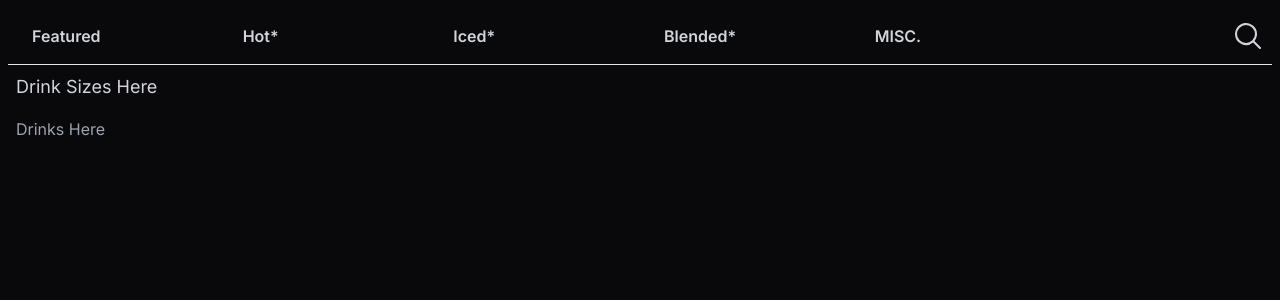
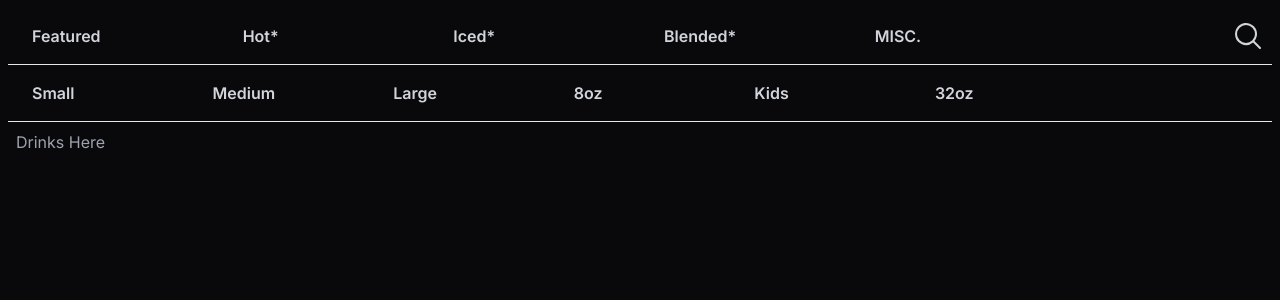
Before and after one commit to ShadowDraco/DBDrinkBuilder, a Next.js app: page /components/pages/featured-page in a window 1280 px wide. Shown: the top 300 px of the page. Built offline with nearby package versions, Linux system fonts and the light colour scheme.

Commit message:
Lay Groundwork for drink building!

```diff
--- a/app/components/layout/Author.js
+++ b/app/components/layout/Author.js
@@ -3,8 +3,8 @@ import Link from 'next/link'
 export default function Author() {
   return (
     <div className='bg-zinc-950 p-3'>
-      <p className='mt-5 mb-2 text-center'>
-        Web Services by{' '}
+      <p className='mt-5 mb-2 text-center text-gray-300 sm:text-sm'>
+        Web Services by<br></br>
         <Link
           target='_blank'
           href='https://github.com/shadowdraco'
--- a/app/components/layout/CurrentPage.js
+++ b/app/components/layout/CurrentPage.js
@@ -10,6 +10,7 @@ export default function CurrentPage({
   setOrderInformation,
   setDrinks,
   setCurrentDrink,
+  currentDrink,
 }) {
   const [currentPage, setCurrentPage] = useState(0)
   const [orderInformationSaved, setOrderInformationSaved] = useState(false)
@@ -29,6 +30,8 @@ export default function CurrentPage({
           currentPage={currentPage}
           setCurrentPage={setCurrentPage}
           orderInformationSaved={orderInformationSaved}
+          currentDrink={currentDrink}
+          setCurrentDrink={setCurrentDrink}
         />
       )
     case 'hot-page':
@@ -71,6 +74,7 @@ export default function CurrentPage({
           orderInformationSaved={orderInformationSaved}
           setOrderInformationSaved={setOrderInformationSaved}
           setOrderInformation={setOrderInformation}
+          setCurrentDrink={setCurrentDrink}
         />
       )
   }
--- /dev/null
+++ b/app/components/layout/DrinkSizes.js
@@ -0,0 +1,38 @@
+'use client'
+import React, { useState } from 'react'
+
+export default function DrinkSizes({ currentDrink, setCurrentDrink }) {
+  const sizes = ['Small', 'Medium', 'Large', '8oz', 'Kids', '32oz']
+  const [error, setError] = useState('')
+
+  const updateCurrentDrink = index => {
+    const newDrink = currentDrink
+    newDrink.size = index
+    setCurrentDrink(newDrink)
+  }
+
+  return (
+    <ul className='p-2 flex flex-wrap w-full text-md gap-2 font-medium text-center bg-zinc-950 text-gray-300 border-b border-gray-200 dark:border-gray-700 dark:text-gray-400'>
+      {sizes.map((size, index) => {
+        return (
+          <li className='me-2 flex flex-1' key={`${size} ${index}`}>
+            <button
+              aria-current='page'
+              onClick={() => {
+                updateCurrentDrink(index)
+              }}
+              className={`bg-transparent text-gray-300 font-semibold hover:text-gray-300 py-2 px-4 hover:bg-zinc-800 rounded
+                  ${currentDrink?.size == index ? 'border border-gray-300' : ''}
+              `}
+            >
+              {size}
+            </button>
+          </li>
+        )
+      })}
+      <div className='flex flex-1 justify-end'>
+        <p className='text-xs text-red-500'>{error}</p>
+      </div>
+    </ul>
+  )
+}
--- a/app/components/layout/summary/BottomSummary.js
+++ b/app/components/layout/summary/BottomSummary.js
@@ -1,6 +1,6 @@
 import React, { useState } from 'react'
 import { Menu, MenuButton, MenuItem, MenuItems } from '@headlessui/react'
-import { Bars3Icon, ChevronUpIcon } from '@heroicons/react/24/solid'
+import { ChevronUpIcon } from '@heroicons/react/24/solid'
 
 const total = '$0.00'
 const options = [
@@ -54,11 +54,11 @@ export default function BottomSummary() {
             </div>
           </MenuItems>
         </Menu>
-        <button class='flex-1 rounded px-5 py-2.5 overflow-hidden group bg-green-600 relative hover:bg-gradient-to-r hover:from-green-600 hover:to-green-400 text-white hover:ring-2 hover:ring-offset-2 hover:ring-green-400 transition-all ease-out duration-300'>
-          <span class='absolute right-0 w-8 h-32 -mt-12 transition-all duration-1000 transform translate-x-12 bg-white opacity-10 rotate-12 group-hover:-translate-x-40 ease'></span>
+        <button className='flex-1 rounded px-5 py-2.5 overflow-hidden group bg-green-600 relative hover:bg-gradient-to-r hover:from-green-600 hover:to-green-400 text-white hover:ring-2 hover:ring-offset-2 hover:ring-green-400 transition-all ease-out duration-300'>
+          <span className='absolute right-0 w-8 h-32 -mt-12 transition-all duration-1000 transform translate-x-12 bg-white opacity-10 rotate-12 group-hover:-translate-x-40 ease'></span>
           <div className='flex justify-between'>
-            <span class='relative font-bold'>Total:</span>
-            <span class='relative font-bold'>{total}</span>
+            <span className='relative font-bold'>Total:</span>
+            <span className='relative font-bold'>{total}</span>
           </div>
         </button>
       </div>
--- /dev/null
+++ b/app/components/layout/summary/BuiltDrinks.js
@@ -0,0 +1,5 @@
+import React from 'react'
+
+export default function BuiltDrinks({ drinks, currentDrink, setCurrentDrink }) {
+  return <div className='p-2 flex flex-col gap-3'>drinks here</div>
+}
--- a/app/components/layout/summary/Summary.js
+++ b/app/components/layout/summary/Summary.js
@@ -3,13 +3,28 @@ import React from 'react'
 import Author from '../Author'
 import TopSummary from './TopSummary'
 import BottomSummary from './BottomSummary'
+import BuiltDrinks from './BuiltDrinks'
 
-export default function Summary() {
+export default function Summary({
+  orderInformation,
+  drinks,
+  currentDrink,
+  setCurrentDrink,
+}) {
   return (
     <div className='w-1/4 bg-zinc-950 min-h-screen border-r-2 border-black flex flex-col justify-between'>
-      <TopSummary />
-      <Author />
-      <BottomSummary />
+      <div>
+        <TopSummary />
+        <BuiltDrinks
+          drinks={drinks}
+          currentDrink={currentDrink}
+          setCurrentDrink={setCurrentDrink}
+        />
+      </div>
+      <div>
+        <Author />
+        <BottomSummary />
+      </div>
     </div>
   )
 }
--- a/app/components/pages/car-page/page.js
+++ b/app/components/pages/car-page/page.js
@@ -12,6 +12,7 @@ export default function CarPage({
   setOrderInformation,
   currentPage,
   setCurrentPage,
+  setCurrentDrink,
 }) {
   const [selectedColor, setSelectedColor] = useState(null)
   const [selectedCar, setSelectedCar] = useState(null)
@@ -33,6 +34,14 @@ export default function CarPage({
       commentRef.current.value
     ) {
       setOrderInformationSaved(true)
+      setCurrentDrink({
+        flavors: {},
+        sweet: {},
+        toppings: {},
+        temp: 0,
+        size: 1,
+        name: '',
+      })
       setError('')
     } else {
       setError('Add all info before saving!')
--- a/app/components/pages/featured-page/page.js
+++ b/app/components/pages/featured-page/page.js
@@ -1,11 +1,14 @@
 'use client'
-import React, { useState } from 'react'
+import React, { createRef, useState } from 'react'
 import PageTabs from '../../layout/PageTabs'
+import DrinkSizes from '../../layout/DrinkSizes'
 
 export default function FeaturedPage({
   orderInformationSaved,
   currentPage,
   setCurrentPage,
+  currentDrink,
+  setCurrentDrink,
 }) {
   const [error, setError] = useState('')
 
@@ -20,7 +23,10 @@ export default function FeaturedPage({
 
         <div className='flex'>
           <div className='w-full bg-zinc-950'>
-            <p className='text-lg text-gray-300 p-2'>Drink Sizes Here</p>
+            <DrinkSizes
+              currentDrink={currentDrink}
+              setCurrentDrink={setCurrentDrink}
+            />
 
             <div className='p-2'>
               <p className='text-gray-400'>Drinks Here</p>
--- a/app/globals.css
+++ b/app/globals.css
@@ -3,17 +3,9 @@
 @tailwind utilities;
 
 :root {
-  --foreground-rgb: 0, 0, 0;
-  --background-start-rgb: 214, 219, 220;
-  --background-end-rgb: 255, 255, 255;
-}
-
-@media (prefers-color-scheme: dark) {
-  :root {
-    --foreground-rgb: 255, 255, 255;
+   --foreground-rgb: 255, 255, 255;
     --background-start-rgb: 0, 0, 0;
     --background-end-rgb: 0, 0, 0;
-  }
 }
 
 body {
--- a/app/page.js
+++ b/app/page.js
@@ -6,7 +6,7 @@ import CurrentPage from './components/layout/CurrentPage'
 export default function Home() {
   const [orderInformation, setOrderInformation] = useState({})
   const [drinks, setDrinks] = useState({})
-  const [currentDrink, setCurrentDrink] = useState({})
+  const [currentDrink, setCurrentDrink] = useState()
 
   return (
     <main className='flex min-h-screen'>
@@ -19,6 +19,7 @@ export default function Home() {
       <div className='w-full h-full bg-zinc-950'>
         <CurrentPage
           setOrderInformation={setOrderInformation}
+          currentDrink={currentDrink}
           setDrinks={setDrinks}
           setCurrentDrink={setCurrentDrink}
         />
```
